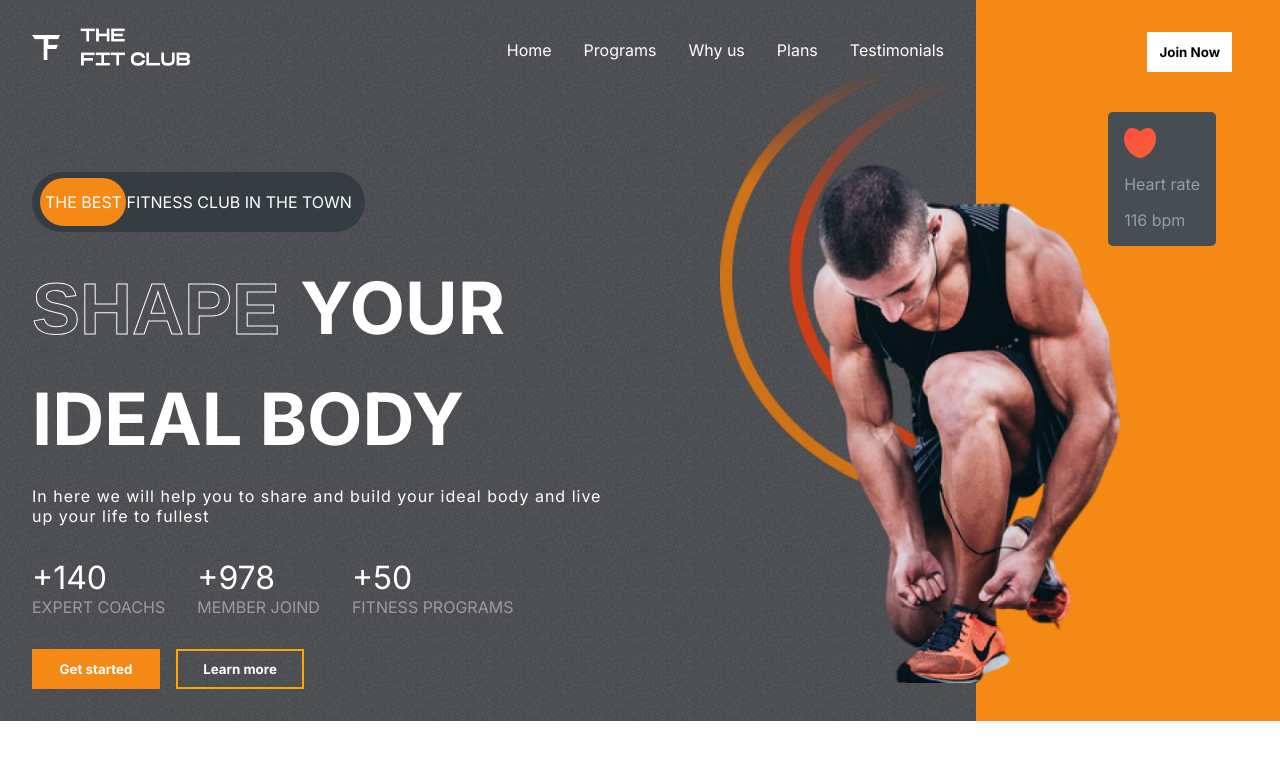
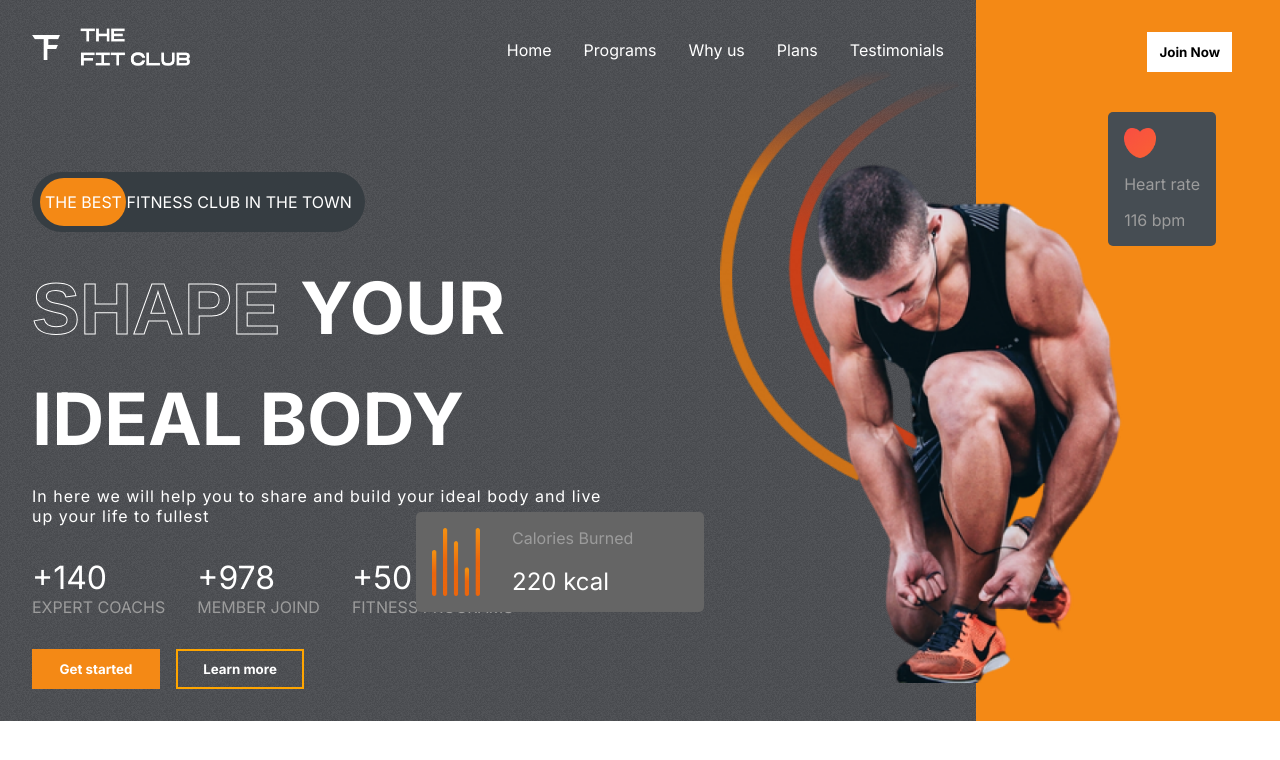
Before and after one commit to aatifali10/GYM-App, a React (Create React App) app: page / in a window 1280 px wide. Shown: the top 760 px of the page. Built offline with nearby package versions, Linux system fonts and the light colour scheme.

Commit message:
calories and hero section

```diff
--- a/src/components/hero/Hero.js
+++ b/src/components/hero/Hero.js
@@ -67,6 +67,14 @@
             alt="hero_image"
             className="hero_image_back"
           />
+          {/* Calories */}
+          <div className="calories">
+            <img src={Calories} alt="calories" />
+            <div>
+              <span>Calories Burned</span>
+              <span>220 kcal</span>
+            </div>
+          </div>
         </div>
       </div>
     </>
--- a/src/components/hero/hero.css
+++ b/src/components/hero/hero.css
@@ -133,3 +133,30 @@
   z-index: -1;
   width: 15rem;
 }
+.calories {
+  display: flex;
+  gap: 2rem;
+  background-color: var(--caloryCard);
+  border-radius: 5px;
+  padding: 1rem;
+  /* width: fit-content; */
+  width: 16rem;
+  position: absolute;
+  top: 32rem;
+  right: 36rem;
+}
+.calories img {
+  width: 3rem;
+}
+.calories div {
+  display: flex;
+  flex-direction: column;
+  justify-content: space-between;
+}
+.calories div > :nth-child(1) {
+  color: var(--gray);
+}
+.calories div > :nth-child(2) {
+  color: white;
+  font-size: 1.5rem;
+}
```
